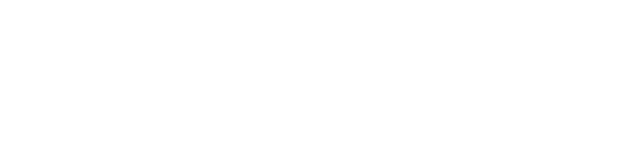
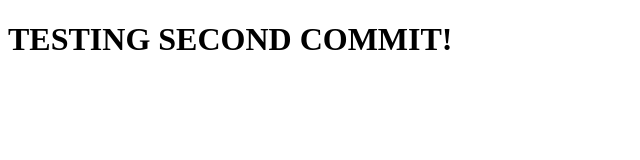
Before and after one commit to Hayden-Haun/Test-Repo-1, a plain HTML site: page index.html in a window 1280 px wide. Shown: the whole page, without its empty margins (0-640 px from the left). Drawn offline with Linux system fonts and the light colour scheme.

Commit message:
test commit #2

```diff
--- a/index.html
+++ b/index.html
@@ -6,5 +6,7 @@
     <meta name="viewport" content="width=device-width, initial-scale=1.0" />
     <title>BOILER PLATE TEXT 1</title>
   </head>
-  <body></body>
+  <body>
+    <h1>TESTING SECOND COMMIT!</h1>
+  </body>
 </html>
```
